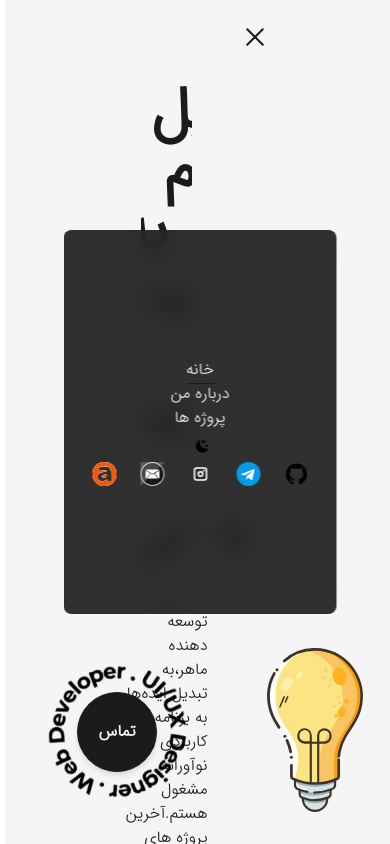
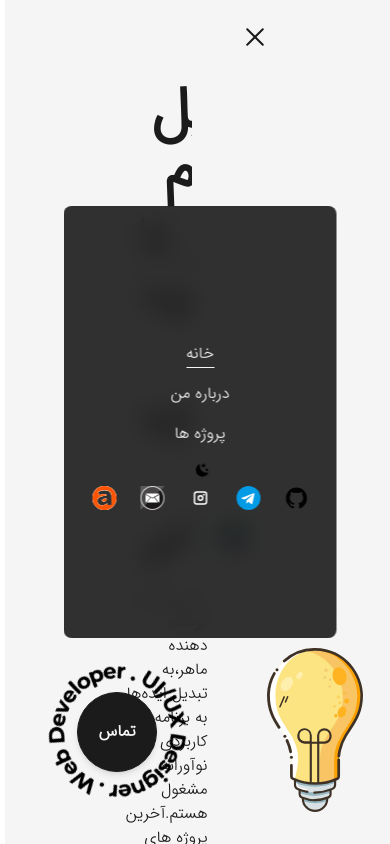
Before and after one commit to pooulad/pooulad.github.io, a Next.js app: page / in a window 390 px wide. Both pictures are taken after a click on the button 250 px from the left and 37 px from the top of the page. Shown: the top 844 px of the page. Built offline with nearby package versions, Linux system fonts and the light colour scheme.

Commit message:
Update CustomLinkMobile.tsx

```diff
--- a/src/components/Common/CustomLinkMobile/CustomLinkMobile.tsx
+++ b/src/components/Common/CustomLinkMobile/CustomLinkMobile.tsx
@@ -20,12 +20,12 @@ function CustomLinkMobile({
     router.push(link);
   };
   return (
-    <button onClick={handleClick} className={`${classname} relative group text-light dark:text-dark`}>
+    <button onClick={handleClick} className={`${classname} relative group text-light dark:text-dark my-2`}>
       {title}
       <span
-        className={`h-[1px] inline-block bg-dark absolute right-0 -bottom-0.5 group-hover:w-full transition-[width] ease duration-300 ${
+        className={`h-[1px] inline-block bg-light absolute right-0 -bottom-0.5 group-hover:w-full transition-[width] ease duration-300 ${
           router.asPath === link ? "w-full" : "w-0"
-        } dark:bg-light`}
+        } dark:bg-dark`}
       >
         &nbsp;
       </span>
```
